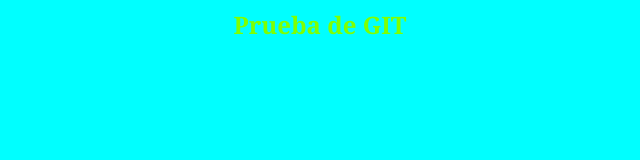
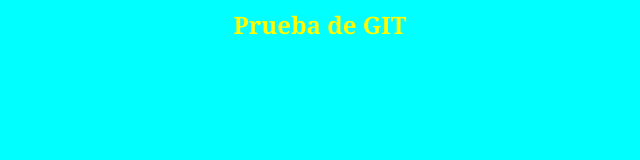
Before and after one commit to Crepuscular1968/CursoGit2, a plain HTML site: page index.html in a window 1280 px wide. Shown: the whole page, without its empty margins (320-960 px from the left). Drawn offline with Linux system fonts and the light colour scheme.

```diff
--- a/css/styles.css
+++ b/css/styles.css
@@ -2,4 +2,5 @@
 h1, h2 {font-family: Georgia, 'Times New Roman', Times, serif;
         color: blue;
         text-align: center;
-        color: chartreuse ;}
+        color: yellow ;
+        font-weight: bold;}
```
